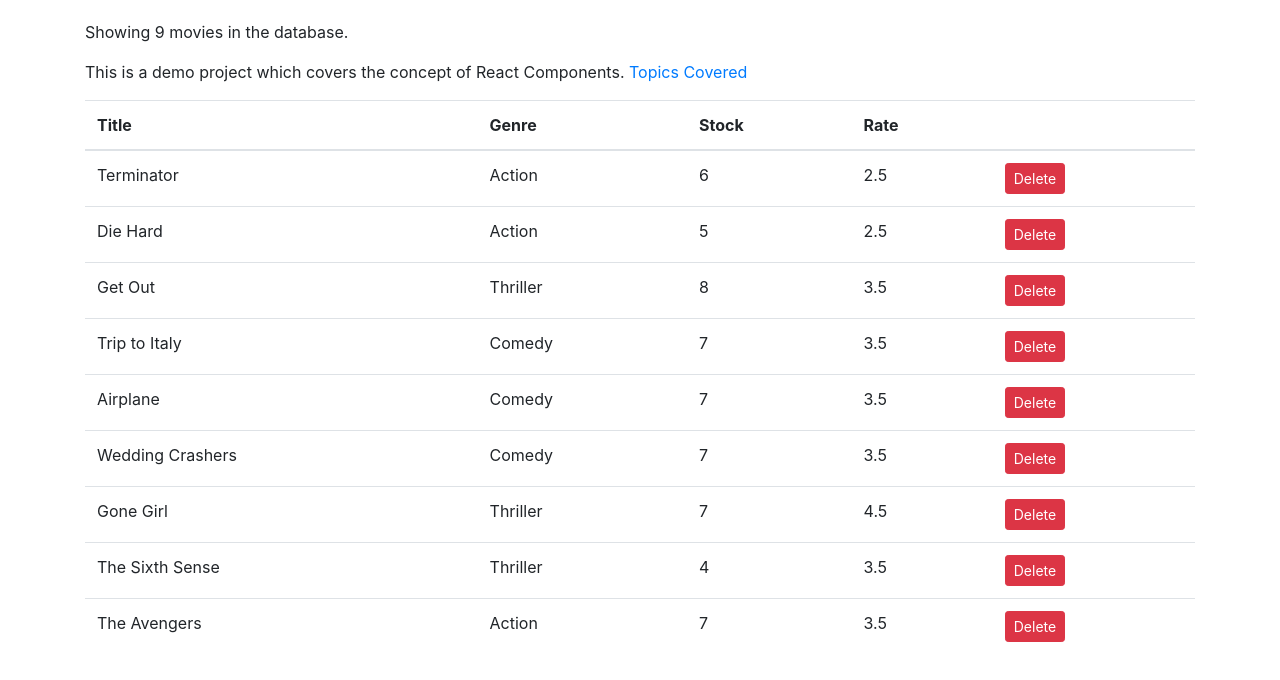
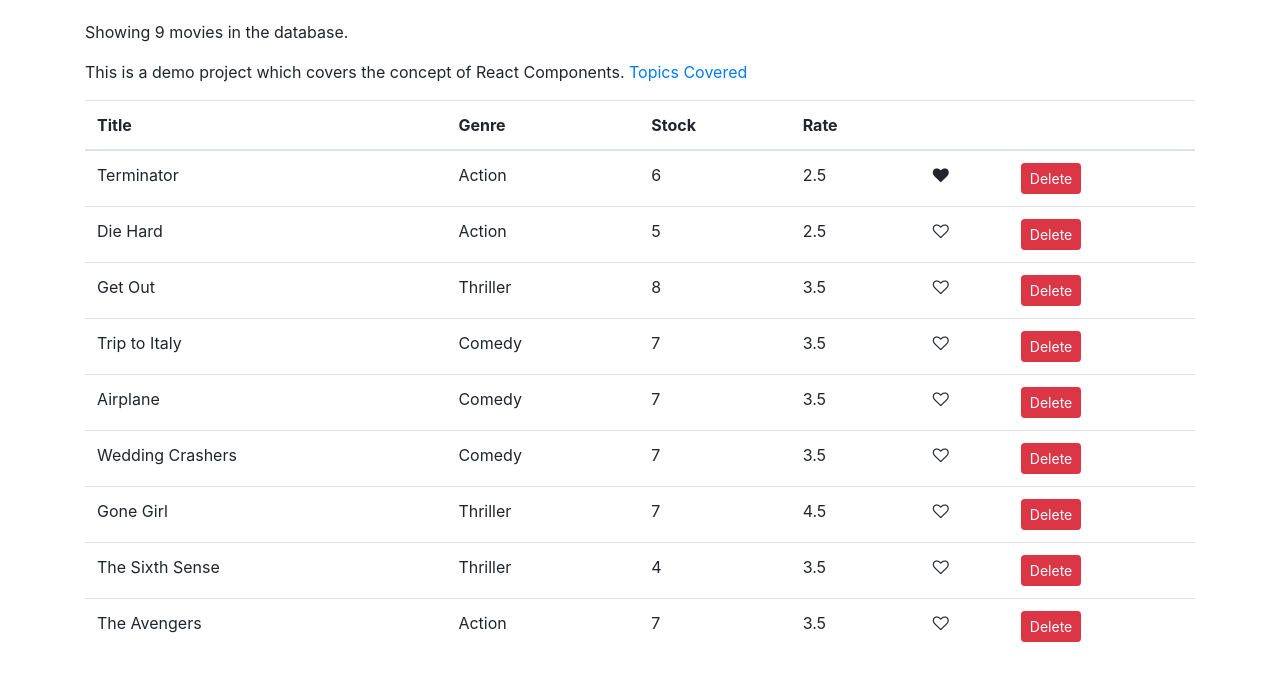
Before and after one commit to ranjankumarmandal/vidly, a React (Create React App) app: page / in a window 1280 px wide. Shown: the top 680 px of the page. Built offline with nearby package versions, Linux system fonts and the light colour scheme.

Commit message:
final commit vidly

```diff
--- a/src/components/common/like.jsx
+++ b/src/components/common/like.jsx
@@ -1,9 +1,16 @@
 import React, { Component } from "react";
 
-class Like extends React.Component {
-  render() {
-    return <div></div>;
-  }
-}
+const Like = (props) => {
+  let classes = "fa fa-heart";
+  if (!props.onLike) classes += "-o";
+  return (
+    <i
+      onClick={props.onClick}
+      style={{ cursor: "pointer" }}
+      className={classes}
+      aria-hidden="true"
+    ></i>
+  );
+};
 
 export default Like;
--- a/src/components/movies.jsx
+++ b/src/components/movies.jsx
@@ -1,8 +1,17 @@
 import React, { Component } from "react";
 import { getMovies } from "../services/fakeMovieService";
+import Like from "./common/like";
 
 class Movies extends Component {
   state = { movies: getMovies() };
+
+  handleLike = (movie) => {
+    const movies = this.state.movies;
+    const index = movies.indexOf(movie);
+    movies[index] = movie;
+    movies[index].liked = !movies[index].liked;
+    this.setState({ movies });
+  };
 
   handleDelete = (movie) => {
     const movies = this.state.movies.filter((m) => m._id !== movie._id);
@@ -31,6 +40,7 @@
               <th>Stock</th>
               <th>Rate</th>
               <th></th>
+              <th></th>
             </tr>
           </thead>
           <tbody>
@@ -40,6 +50,12 @@
                 <td>{movie.genre.name}</td>
                 <td>{movie.numberInStock}</td>
                 <td>{movie.dailyRentalRate}</td>
+                <td>
+                  <Like
+                    onLike={movie.liked}
+                    onClick={() => this.handleLike(movie)}
+                  />
+                </td>
                 <td>
                   <button
                     onClick={() => this.handleDelete(movie)}
--- a/src/services/fakeMovieService.js
+++ b/src/services/fakeMovieService.js
@@ -7,64 +7,65 @@
     genre: { _id: "5b21ca3eeb7f6fbccd471818", name: "Action" },
     numberInStock: 6,
     dailyRentalRate: 2.5,
-    publishDate: "2018-01-03T19:04:28.809Z"
+    publishDate: "2018-01-03T19:04:28.809Z",
+    liked: true,
   },
   {
     _id: "5b21ca3eeb7f6fbccd471816",
     title: "Die Hard",
     genre: { _id: "5b21ca3eeb7f6fbccd471818", name: "Action" },
     numberInStock: 5,
-    dailyRentalRate: 2.5
+    dailyRentalRate: 2.5,
   },
   {
     _id: "5b21ca3eeb7f6fbccd471817",
     title: "Get Out",
     genre: { _id: "5b21ca3eeb7f6fbccd471820", name: "Thriller" },
     numberInStock: 8,
-    dailyRentalRate: 3.5
+    dailyRentalRate: 3.5,
   },
   {
     _id: "5b21ca3eeb7f6fbccd471819",
     title: "Trip to Italy",
     genre: { _id: "5b21ca3eeb7f6fbccd471814", name: "Comedy" },
     numberInStock: 7,
-    dailyRentalRate: 3.5
+    dailyRentalRate: 3.5,
   },
   {
     _id: "5b21ca3eeb7f6fbccd47181a",
     title: "Airplane",
     genre: { _id: "5b21ca3eeb7f6fbccd471814", name: "Comedy" },
     numberInStock: 7,
-    dailyRentalRate: 3.5
+    dailyRentalRate: 3.5,
   },
   {
     _id: "5b21ca3eeb7f6fbccd47181b",
     title: "Wedding Crashers",
     genre: { _id: "5b21ca3eeb7f6fbccd471814", name: "Comedy" },
     numberInStock: 7,
-    dailyRentalRate: 3.5
+    dailyRentalRate: 3.5,
   },
   {
     _id: "5b21ca3eeb7f6fbccd47181e",
     title: "Gone Girl",
     genre: { _id: "5b21ca3eeb7f6fbccd471820", name: "Thriller" },
     numberInStock: 7,
-    dailyRentalRate: 4.5
+    dailyRentalRate: 4.5,
   },
   {
     _id: "5b21ca3eeb7f6fbccd47181f",
     title: "The Sixth Sense",
     genre: { _id: "5b21ca3eeb7f6fbccd471820", name: "Thriller" },
     numberInStock: 4,
-    dailyRentalRate: 3.5
+    dailyRentalRate: 3.5,
   },
   {
     _id: "5b21ca3eeb7f6fbccd471821",
     title: "The Avengers",
     genre: { _id: "5b21ca3eeb7f6fbccd471818", name: "Action" },
     numberInStock: 7,
-    dailyRentalRate: 3.5
-  }
+    dailyRentalRate: 3.5,
+  },
 ];
 
 export function getMovies() {
@@ -72,13 +73,13 @@
 }
 
 export function getMovie(id) {
-  return movies.find(m => m._id === id);
+  return movies.find((m) => m._id === id);
 }
 
 export function saveMovie(movie) {
-  let movieInDb = movies.find(m => m._id === movie._id) || {};
+  let movieInDb = movies.find((m) => m._id === movie._id) || {};
   movieInDb.name = movie.name;
-  movieInDb.genre = genresAPI.genres.find(g => g._id === movie.genreId);
+  movieInDb.genre = genresAPI.genres.find((g) => g._id === movie.genreId);
   movieInDb.numberInStock = movie.numberInStock;
   movieInDb.dailyRentalRate = movie.dailyRentalRate;
 
@@ -91,7 +92,7 @@
 }
 
 export function deleteMovie(id) {
-  let movieInDb = movies.find(m => m._id === id);
+  let movieInDb = movies.find((m) => m._id === id);
   movies.splice(movies.indexOf(movieInDb), 1);
   return movieInDb;
 }
```
